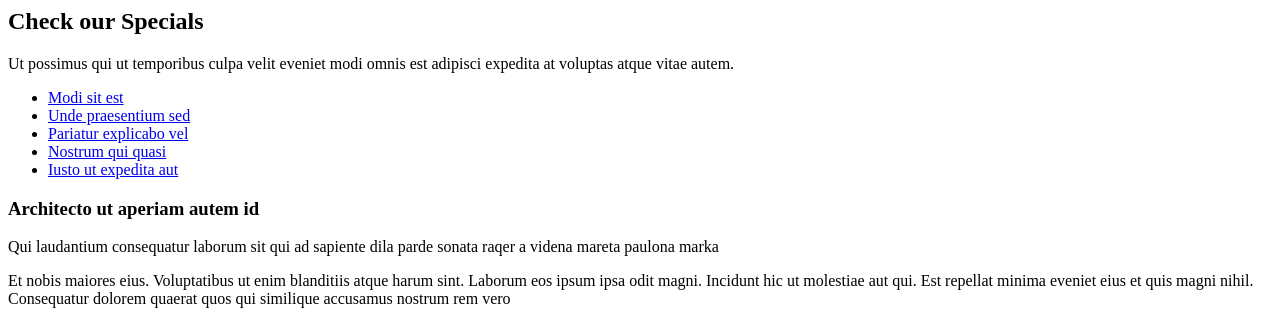
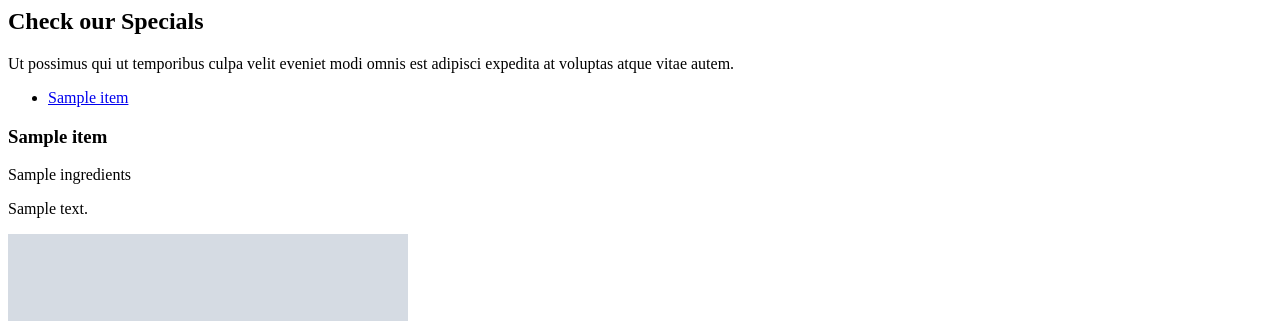
Before and after one commit to Olexa-Klyus/site_cafe, a Django app: template main_page/templates/special_dishes.html in a window 1280 px wide. Shown: the top 321 px of the page. Run offline with Django 3.2, Linux system fonts and the light colour scheme; the template is opened without the code that fills it: most values are stand-ins (such as "Sample title", 1, 10 or a date in 2020); grey boxes marked "Sample" are stand-in pictures.

Commit message:
html menu special

```diff
--- a/main_page/templates/special_dishes.html
+++ b/main_page/templates/special_dishes.html
@@ -11,104 +11,53 @@
         <div class="row">
             <div class="col-lg-3">
                 <ul class="nav nav-tabs flex-column">
+                    {% for item in special_dishes %}
+                        {% if forloop.first %}
                             <li class="nav-item">
-                        <a class="nav-link active show" data-bs-toggle="tab" href="#tab-1">Modi sit est</a>
+                                <a class="nav-link active show" data-bs-toggle="tab"
+                                   href="#tab-{{ item.pk }}">{{ item.title }}</a>
                             </li>
+                        {% else %}
                             <li class="nav-item">
-                        <a class="nav-link" data-bs-toggle="tab" href="#tab-2">Unde praesentium sed</a>
+                                <a class="nav-link" data-bs-toggle="tab"
+                                   href="#tab-{{ item.pk }}">{{ item.title }}</a>
                             </li>
-                    <li class="nav-item">
-                        <a class="nav-link" data-bs-toggle="tab" href="#tab-3">Pariatur explicabo vel</a>
-                    </li>
-                    <li class="nav-item">
-                        <a class="nav-link" data-bs-toggle="tab" href="#tab-4">Nostrum qui quasi</a>
-                    </li>
-                    <li class="nav-item">
-                        <a class="nav-link" data-bs-toggle="tab" href="#tab-5">Iusto ut expedita aut</a>
-                    </li>
+                        {% endif %}
+                    {% endfor %}
                 </ul>
             </div>
+
             <div class="col-lg-9 mt-4 mt-lg-0">
                 <div class="tab-content">
-                    <div class="tab-pane active show" id="tab-1">
+                    {% for item in special_dishes %}
+                        {% if forloop.first %}
+                            <div class="tab-pane active show" id="tab-{{ item.pk }}">
                                 <div class="row">
                                     <div class="col-lg-8 details order-2 order-lg-1">
-                                <h3>Architecto ut aperiam autem id</h3>
-                                <p class="fst-italic">Qui laudantium consequatur laborum sit qui ad sapiente dila parde
-                                    sonata raqer a videna mareta paulona marka</p>
-                                <p>Et nobis maiores eius. Voluptatibus ut enim blanditiis atque harum sint. Laborum eos
-                                    ipsum ipsa odit magni. Incidunt hic ut molestiae aut qui. Est repellat minima
-                                    eveniet eius et quis magni nihil. Consequatur dolorem quaerat quos qui similique
-                                    accusamus nostrum rem vero</p>
+                                        <h3>{{ item.title }}</h3>
+                                        <p class="fst-italic">{{ item.ingredients }}</p>
+                                        <p>{{ item.desc }}</p>
                                     </div>
                                     <div class="col-lg-4 text-center order-1 order-lg-2">
-                                <img src="assets/img/specials-1.jpg" alt="" class="img-fluid">
+                                        <img src="{{ item.photo }}" alt="" class="img-fluid">
                                     </div>
                                 </div>
                             </div>
+                        {% else %}
                             <div class="tab-pane" id="tab-2">
                                 <div class="row">
                                     <div class="col-lg-8 details order-2 order-lg-1">
-                                <h3>Et blanditiis nemo veritatis excepturi</h3>
-                                <p class="fst-italic">Qui laudantium consequatur laborum sit qui ad sapiente dila parde
-                                    sonata raqer a videna mareta paulona marka</p>
-                                <p>Ea ipsum voluptatem consequatur quis est. Illum error ullam omnis quia et reiciendis
-                                    sunt sunt est. Non aliquid repellendus itaque accusamus eius et velit ipsa
-                                    voluptates. Optio nesciunt eaque beatae accusamus lerode pakto madirna desera vafle
-                                    de nideran pal</p>
+                                        <h3>{{ item.title }}</h3>
+                                        <p class="fst-italic">{{ item.ingredients }}</p>
+                                        <p>{{ item.desc }}</p>
                                     </div>
                                     <div class="col-lg-4 text-center order-1 order-lg-2">
                                         <img src="assets/img/specials-2.jpg" alt="" class="img-fluid">
                                     </div>
                                 </div>
                             </div>
-                    <div class="tab-pane" id="tab-3">
-                        <div class="row">
-                            <div class="col-lg-8 details order-2 order-lg-1">
-                                <h3>Impedit facilis occaecati odio neque aperiam sit</h3>
-                                <p class="fst-italic">Eos voluptatibus quo. Odio similique illum id quidem non enim
-                                    fuga. Qui natus non sunt dicta dolor et. In asperiores velit quaerat perferendis
-                                    aut</p>
-                                <p>Iure officiis odit rerum. Harum sequi eum illum corrupti culpa veritatis quisquam.
-                                    Neque necessitatibus illo rerum eum ut. Commodi ipsam minima molestiae sed
-                                    laboriosam a iste odio. Earum odit nesciunt fugiat sit ullam. Soluta et harum
-                                    voluptatem optio quae</p>
-                            </div>
-                            <div class="col-lg-4 text-center order-1 order-lg-2">
-                                <img src="assets/img/specials-3.jpg" alt="" class="img-fluid">
-                            </div>
-                        </div>
-                    </div>
-                    <div class="tab-pane" id="tab-4">
-                        <div class="row">
-                            <div class="col-lg-8 details order-2 order-lg-1">
-                                <h3>Fuga dolores inventore laboriosam ut est accusamus laboriosam dolore</h3>
-                                <p class="fst-italic">Totam aperiam accusamus. Repellat consequuntur iure voluptas iure
-                                    porro quis delectus</p>
-                                <p>Eaque consequuntur consequuntur libero expedita in voluptas. Nostrum ipsam
-                                    necessitatibus aliquam fugiat debitis quis velit. Eum ex maxime error in consequatur
-                                    corporis atque. Eligendi asperiores sed qui veritatis aperiam quia a laborum
-                                    inventore</p>
-                            </div>
-                            <div class="col-lg-4 text-center order-1 order-lg-2">
-                                <img src="assets/img/specials-4.jpg" alt="" class="img-fluid">
-                            </div>
-                        </div>
-                    </div>
-                    <div class="tab-pane" id="tab-5">
-                        <div class="row">
-                            <div class="col-lg-8 details order-2 order-lg-1">
-                                <h3>Est eveniet ipsam sindera pad rone matrelat sando reda</h3>
-                                <p class="fst-italic">Omnis blanditiis saepe eos autem qui sunt debitis porro quia.</p>
-                                <p>Exercitationem nostrum omnis. Ut reiciendis repudiandae minus. Omnis recusandae ut
-                                    non quam ut quod eius qui. Ipsum quia odit vero atque qui quibusdam amet. Occaecati
-                                    sed est sint aut vitae molestiae voluptate vel</p>
-                            </div>
-                            <div class="col-lg-4 text-center order-1 order-lg-2">
-                                <img src="assets/img/specials-5.jpg" alt="" class="img-fluid">
-                            </div>
-                        </div>
-                    </div>
+                        {% endif %}
+                    {% endfor %}
                 </div>
             </div>
         </div>
--- a/main_page/views.py
+++ b/main_page/views.py
@@ -6,7 +6,7 @@ from .models import Category, Dish
 def main(request):
     categories = Category.objects.filter(is_visible=True)
     dishes = Dish.objects.filter(is_visible=True, is_special=False)
-
+    special_dishes = Dish.objects.filter(is_visible=True, is_special=True)
     # повертаємо за допомогою функції рендер через HTML файл (створили файл-шаблон menu.html в папці templates)
     # в context записуємо словник,до якого зможемо звертатися в шаблоні
     # return render(request, '', context={
@@ -15,6 +15,7 @@ def main(request):
     return render(request, 'main_page.html', context={
         'categories': categories,
         'dishes': dishes,
+        'special_dishes': special_dishes,
     })
 
     # dishes = Dish.objects.all()
```
Lines whose indentation alone changed are shown as unchanged.
